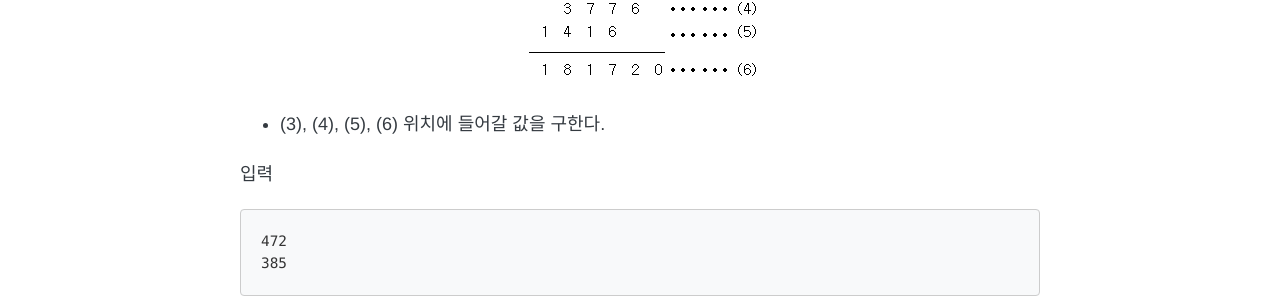
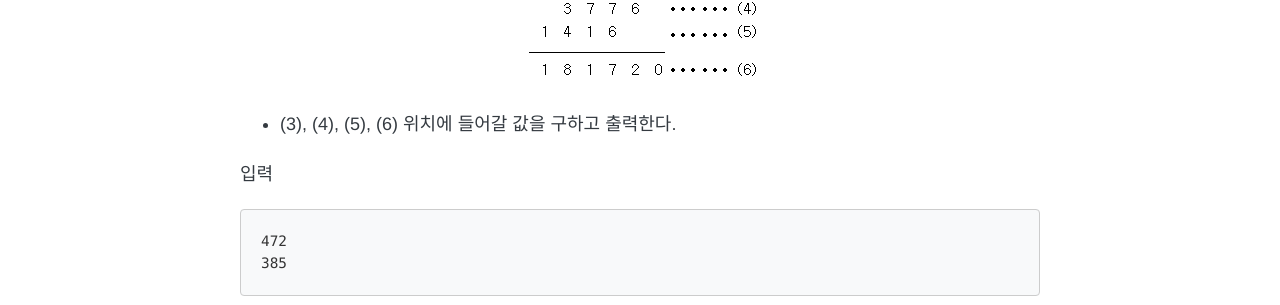
Before and after one commit to yklee1308/yklee1308.github.io, a Jekyll site: the page built from _posts/Baekjoon/2019-12-25-baekjoon_inoutarithm.md, in a window 1280 px wide and 900 px high, scrolled down 9314 px. Shown: the part 146-451 px from the top of the window. Built offline with Jekyll 4.4.1, drawn with Linux system fonts in a browser that asks for light colours; nearby versions of some CDN libraries; comment, search, counter and statistics services are not loaded.

Commit message:
2019-12-25-baekjoon_inoutarithm_4

````diff
--- a/_posts/Baekjoon/2019-12-25-baekjoon_inoutarithm.md
+++ b/_posts/Baekjoon/2019-12-25-baekjoon_inoutarithm.md
@@ -321,7 +321,7 @@ print(((a % c) * (b % c)) % c)
 <figcaption></figcaption>
 </figure>
 </center>
-- (3), (4), (5), (6) 위치에 들어갈 값을 구한다.
+- (3), (4), (5), (6) 위치에 들어갈 값을 구하고 출력한다.
 
 입력
 ```
````
